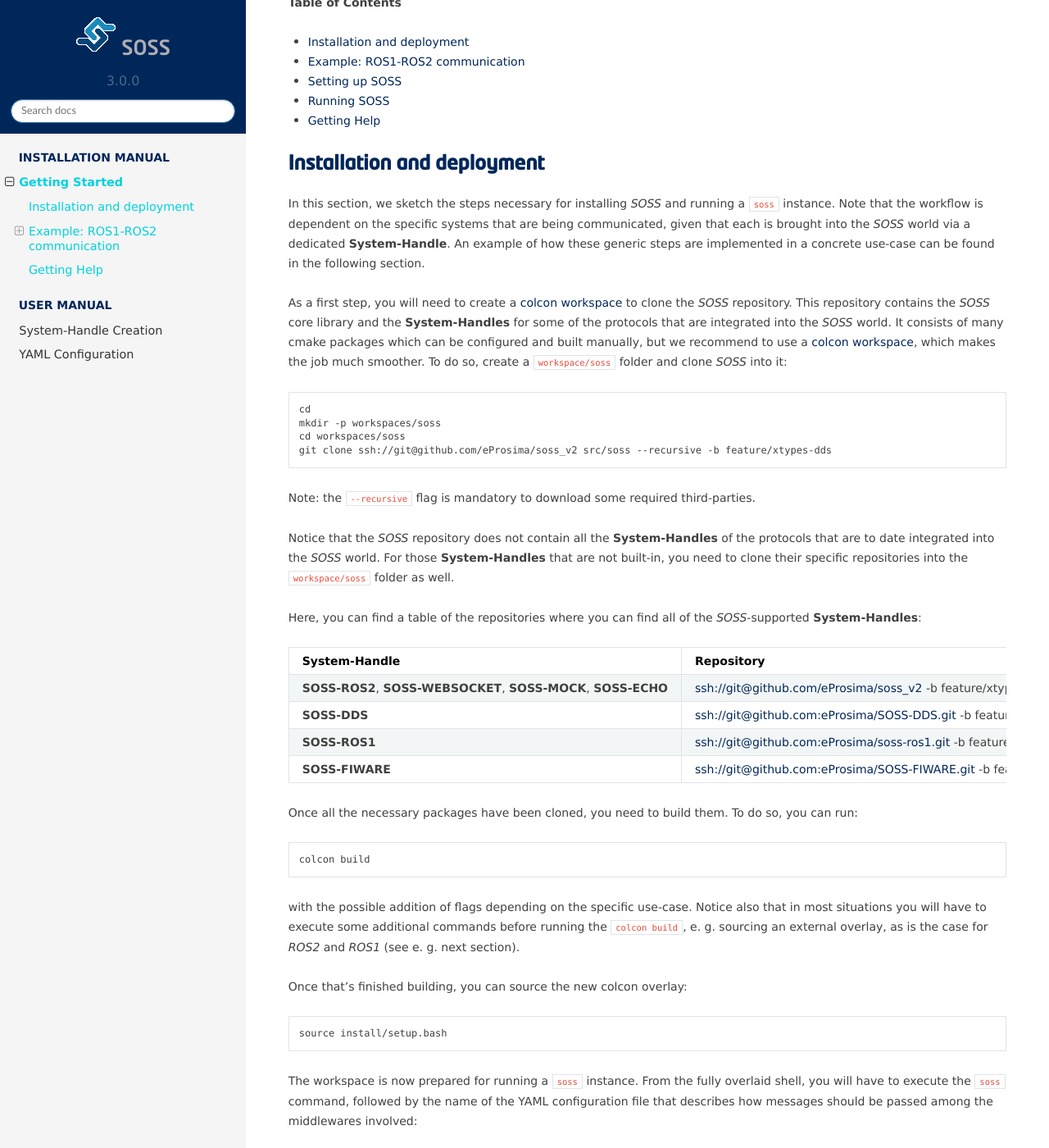
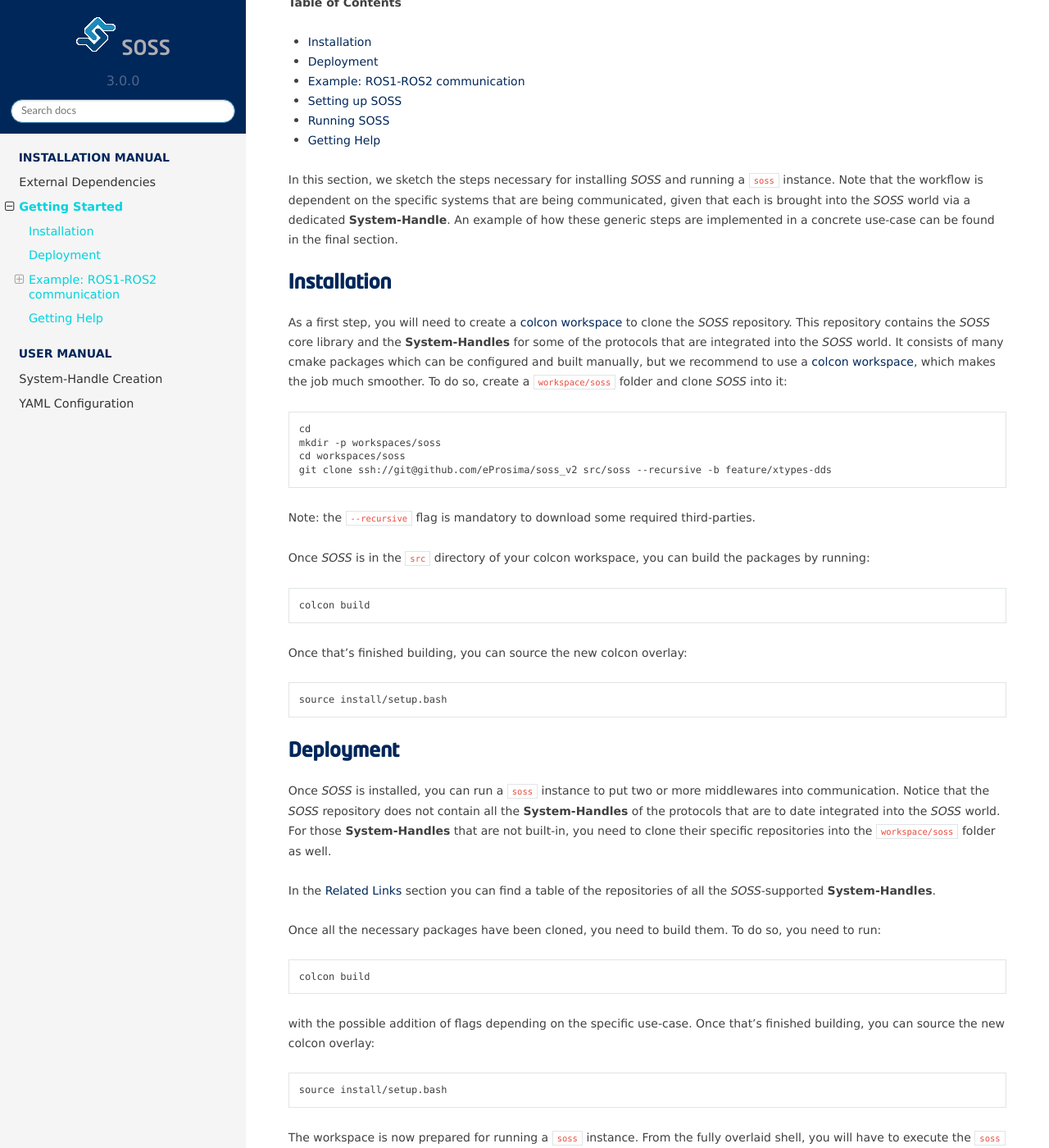
Before and after one commit to eProsima/SOSS-docs, a Sphinx documentation site: the page built from docs/getting_started.rst, in a window 1280 px wide and 1400 px high, scrolled down 201 px. Shown: the whole window at 82% size. Built offline with Sphinx 7.4.7 and the Read the Docs theme 2.0.0, drawn with Linux system fonts in a browser that asks for light colours; some of the changed text lies outside the part shown.

Commit message:
some changes

```diff
--- a/docs/getting_started.rst
+++ b/docs/getting_started.rst
@@ -3,7 +3,9 @@
 
 **Table of Contents**
 
-* :ref:`Installation and deployment`
+* :ref:`Installation`
+
+* :ref:`Deployment`
 
 * :ref:`Example: ROS1-ROS2 communication`
 
@@ -13,15 +15,14 @@
 
 * :ref:`Getting Help`
 
-
-Installation and deployment
-^^^^^^^^^^^^^^^^^^^^^^^^^^^
-
 In this section, we sketch the steps necessary for installing *SOSS* and running a :code:`soss` instance.
 Note that the workflow is
 dependent on the specific systems that are being communicated, given that each is brought into the *SOSS* world
 via a dedicated **System-Handle**.
-An example of how these generic steps are implemented in a concrete use-case can be found in the following section.
+An example of how these generic steps are implemented in a concrete use-case can be found in the final section.
+
+Installation
+^^^^^^^^^^^^
 
 As a first step, you will need to create a
 `colcon workspace <https://colcon.readthedocs.io/en/released/user/quick-start.html>`__
@@ -42,36 +43,40 @@
 
 Note: the :code:`--recursive` flag is mandatory to download some required third-parties.
 
+Once *SOSS* is in the :code:`src` directory of your colcon workspace, you can build the packages
+by running:
+
+.. code-block:: bash
+
+    colcon build
+
+Once that's finished building, you can source the new colcon overlay:
+
+.. code-block:: bash
+
+    source install/setup.bash
+
+
+Deployment
+^^^^^^^^^^
+
+Once *SOSS* is installed, you can run a :code:`soss` instance to put two or more middlewares into communication.
 Notice that the *SOSS* repository does not contain all the **System-Handles** of the protocols that are to date
 integrated into the *SOSS* world.
 For those **System-Handles** that are not built-in, you need to clone their specific repositories into the
 :code:`workspace/soss` folder as well.
 
-Here, you can find a table of the repositories where you can find all of the *SOSS*-supported **System-Handles**:
+In the :ref:`Related Links <related links>` section you can find a table of the repositories of all
+the *SOSS*-supported **System-Handles**.
 
-+-----------------------------------------------------------------+-------------------------------------------------------------------------+
-| **System-Handle**                                               | Repository                                                              |
-+=================================================================+=========================================================================+
-| **SOSS-ROS2**, **SOSS-WEBSOCKET**, **SOSS-MOCK**, **SOSS-ECHO** | ssh://git@github.com/eProsima/soss_v2 -b feature/xtypes-dds             |
-+-----------------------------------------------------------------+-------------------------------------------------------------------------+
-| **SOSS-DDS**                                                    | ssh://git@github.com:eProsima/SOSS-DDS.git -b feature/xtypes-dds        |
-+-----------------------------------------------------------------+-------------------------------------------------------------------------+
-| **SOSS-ROS1**                                                   | ssh://git@github.com:eProsima/soss-ros1.git -b feature/xtypes-support   |
-+-----------------------------------------------------------------+-------------------------------------------------------------------------+
-| **SOSS-FIWARE**                                                 | ssh://git@github.com:eProsima/SOSS-FIWARE.git -b feature/xtypes-support |
-+-----------------------------------------------------------------+-------------------------------------------------------------------------+
-
-Once all the necessary packages have been cloned, you need to build them. To do so, you can run:
+Once all the necessary packages have been cloned, you need to build them. To do so, you need to run:
 
 .. code-block:: bash
 
     colcon build
 
-with the possible addition of flags depending on the specific use-case. Notice also that in most situations you will
-have to execute some additional commands before running the :code:`colcon build`, e. g. sourcing an external overlay,
-as is the case for *ROS2* and *ROS1* (see e. g. next section).
-
-Once that's finished building, you can source the new colcon overlay:
+with the possible addition of flags depending on the specific use-case. Once that's finished building, you can source
+the new colcon overlay:
 
 .. code-block:: bash
 
@@ -94,7 +99,7 @@
 **Note**: the sourcing of the local colcon overlay is required every time the colcon workspace is opened in
 a new shell environment.
 As an alternative, you can copy the source command with the full path of your local installation to your
-:code:`.bashrc` file. For instance, for *SOSS* you would add:
+:code:`.bashrc` file as:
 
 .. code-block:: bash
 
--- a/docs/index.rst
+++ b/docs/index.rst
@@ -135,6 +135,7 @@
 .. toctree::
     :caption: Installation Manual
 
+    external_dep
     getting_started
 
 User Manual
```
Also changed, not shown: docs/external_dep.rst (added, +37 -0 lines), docs/yaml_config.rst (+2 -9 lines).
